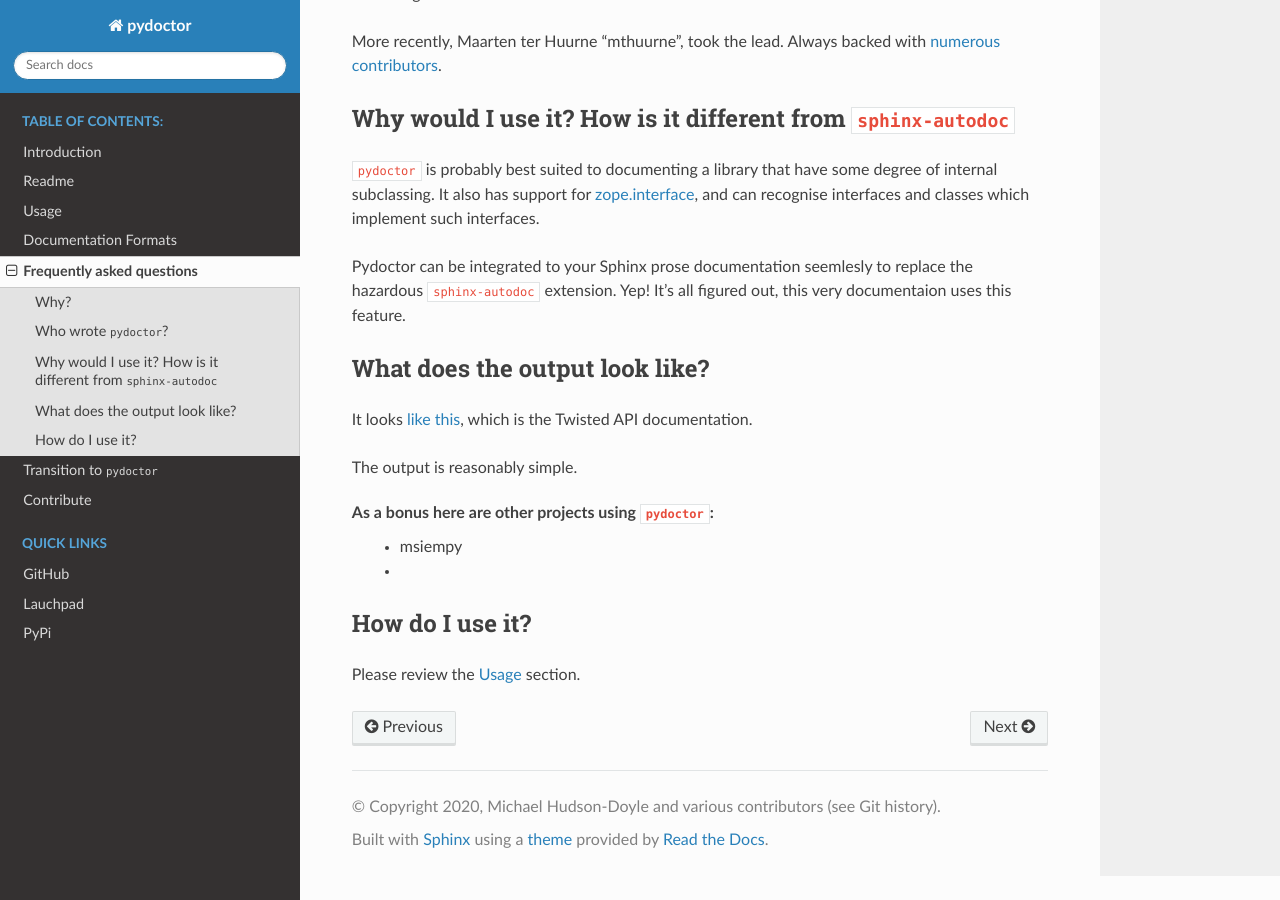
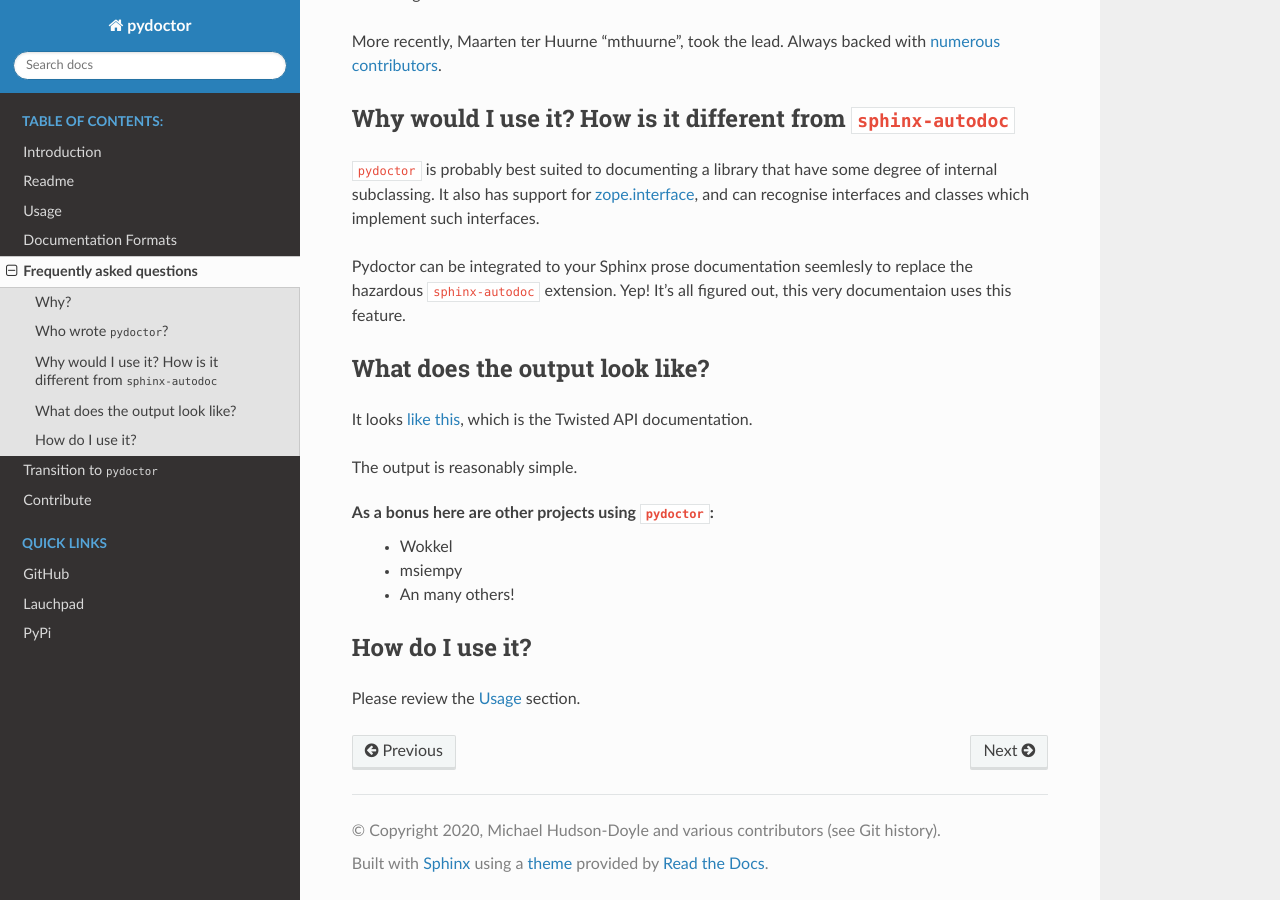
Before and after one commit to twisted/pydoctor, a Sphinx documentation site: the page built from docs/source/faq.rst, in a window 1280 px wide and 900 px high, scrolled down 508 px. Built offline with Sphinx 7.4.7 and the Read the Docs theme 2.0.0, drawn with Linux system fonts in a browser that asks for light colours; the version number could not be read and is left out.

Commit message:
FAQ other projects using ``pydoctor`` update

```diff
--- a/docs/source/faq.rst
+++ b/docs/source/faq.rst
@@ -41,8 +41,9 @@ It looks `like this <http://twistedmatrix.com/documents/current/api/>`_, which i
 The output is reasonably simple.
 
 As a bonus here are other projects using ``pydoctor``:
+    - Wokkel
     - msiempy
-    -
+    - An many others!
 
 How do I use it?
 ----------------
```
